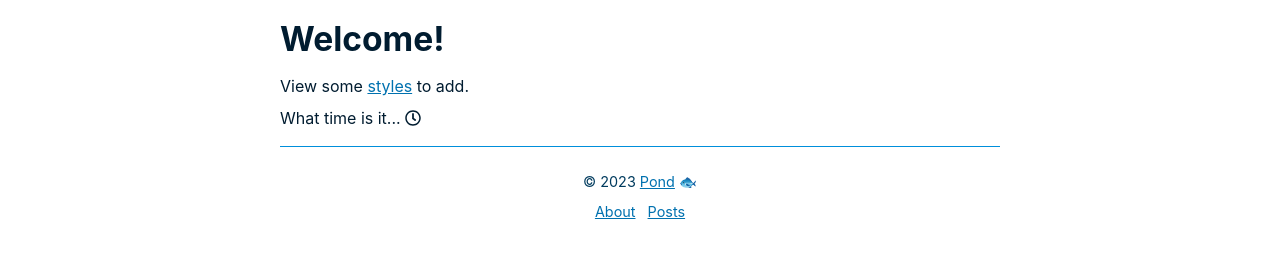
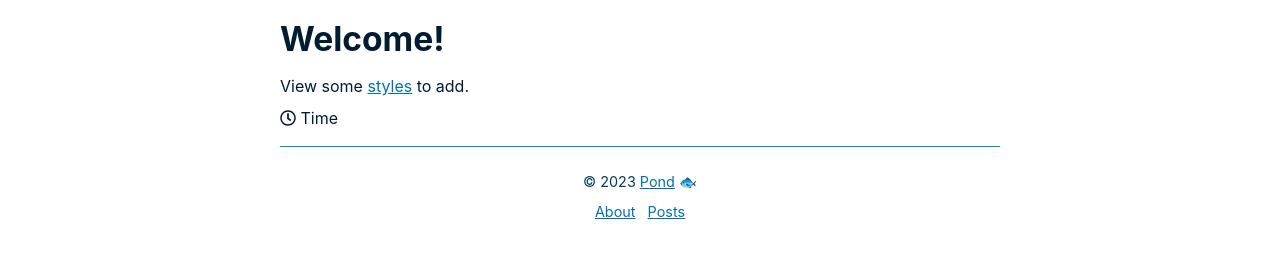
Before and after one commit to megdna/pond, a Jekyll site: the page built from pages/home.md, in a window 1280 px wide. Shown: the part 165-423 px from the top of the page. Built offline with Jekyll 4.4.1, drawn with Linux system fonts in a browser that asks for light colours.

Commit message:
Update theme

```diff
--- a/pages/home.md
+++ b/pages/home.md
@@ -6,8 +6,8 @@ title: Welcome!
 View some [styles]({{ site.baseurl}}/style) to add.
 
 <div>
-What time is it...
 <svg xmlns="http://www.w3.org/2000/svg" class="icon" aria-hidden="true" focusable="false" viewBox="0 0 512 512">
 <path fill="currentColor" d="M256 8C119 8 8 119 8 256s111 248 248 248 248-111 248-248S393 8 256 8zm0 448c-110.5 0-200-89.5-200-200S145.5 56 256 56s200 89.5 200 200-89.5 200-200 200zm61.8-104.4l-84.9-61.7c-3.1-2.3-4.9-5.9-4.9-9.7V116c0-6.6 5.4-12 12-12h32c6.6 0 12 5.4 12 12v141.7l66.8 48.6c5.4 3.9 6.5 11.4 2.6 16.8L334.6 349c-3.9 5.3-11.4 6.5-16.8 2.6z"/>
 </svg>
+Time
 </div>
--- a/style.css
+++ b/style.css
@@ -367,7 +367,7 @@ a.anchor:focus,
   fill: currentColor;
   height: 1em;
   width: 1em;
-  vertical-align: -.125em;
+  vertical-align: -0.125em;
 }
 
 .next {
```
